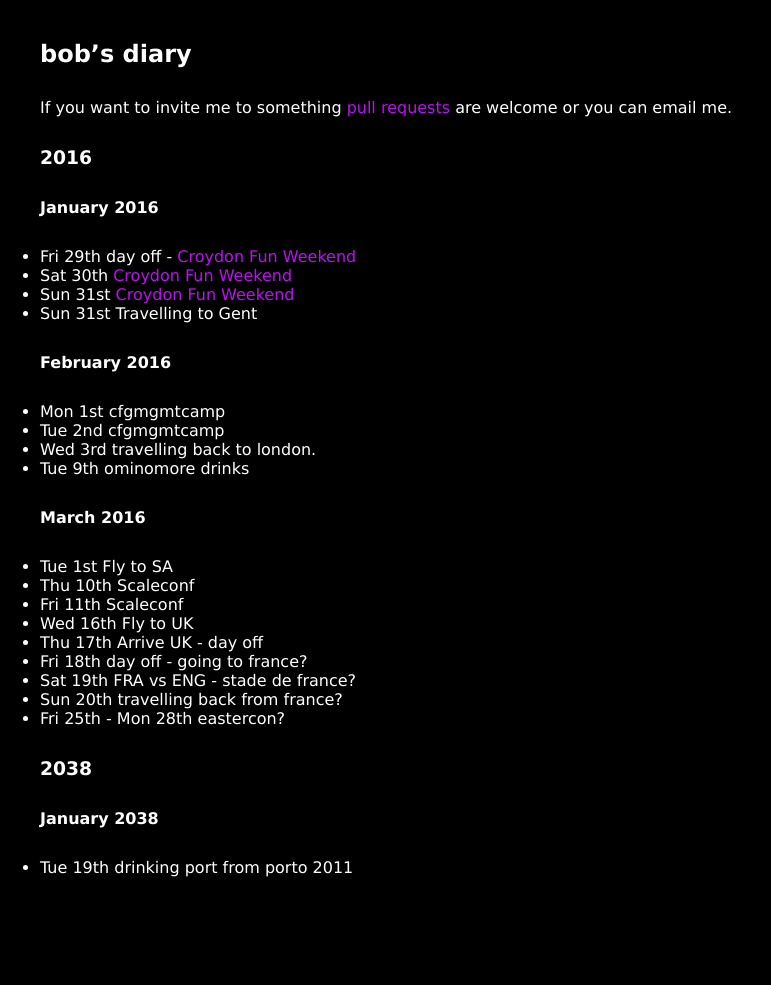
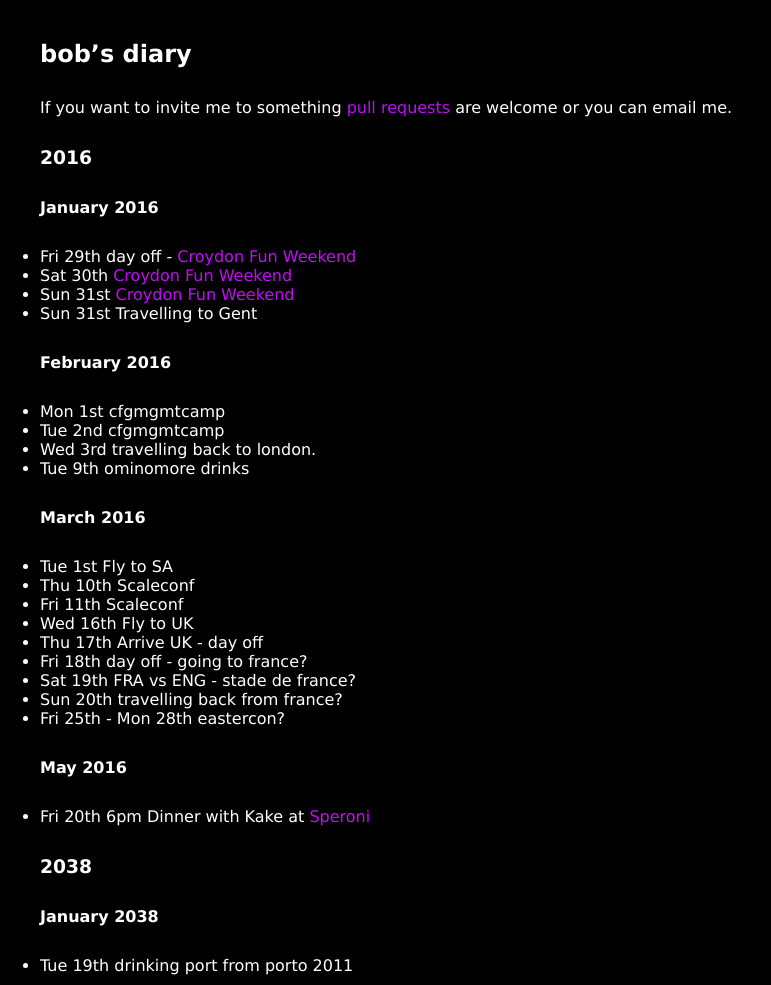
Before and after one commit to rjw1/randomness.org.uk, a Jekyll site: the page built from diary/index.md, in a window 1280 px wide. Shown: the whole page, without its empty margins (0-771 px from the left). Built offline with Jekyll 4.4.1, drawn with Linux system fonts in a browser that asks for light colours; Markdown is read by kramdown in place of the engine named in the settings; before the commit the page ends 930 px from its top, so only the background shows below that.

Commit message:
Add dinner with Kake at Speroni in May

```diff
--- a/diary/index.md
+++ b/diary/index.md
@@ -35,6 +35,10 @@ are welcome or you can email me.
 * Sun 20th travelling back from france?
 * Fri 25th - Mon 28th eastercon?
 
+#### May 2016 ####
+
+* Fri 20th 6pm Dinner with Kake at [Speroni](http://speronirestaurant.com/)
+
 ### 2038 ###
 
 #### January 2038 ####
```
